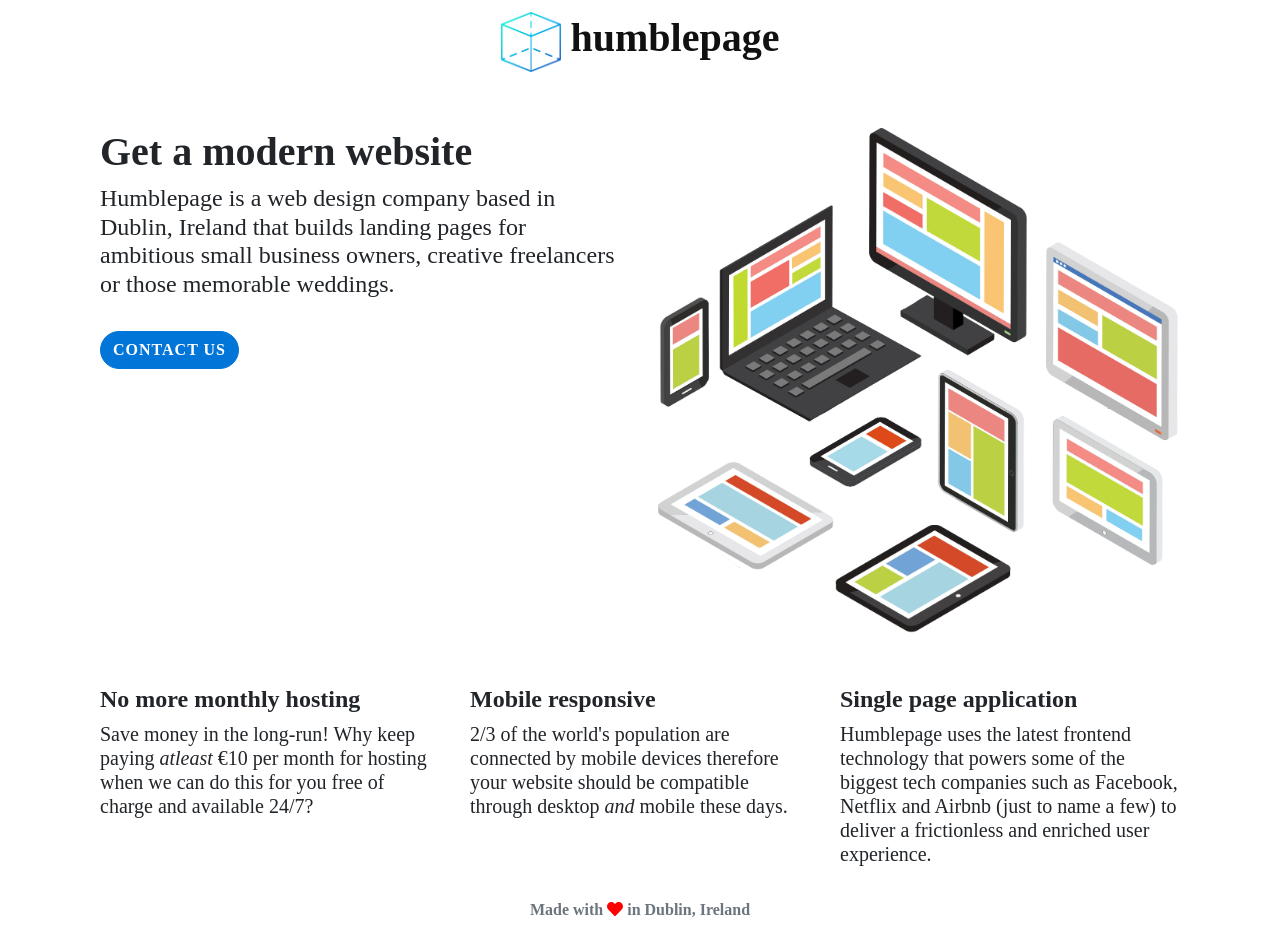
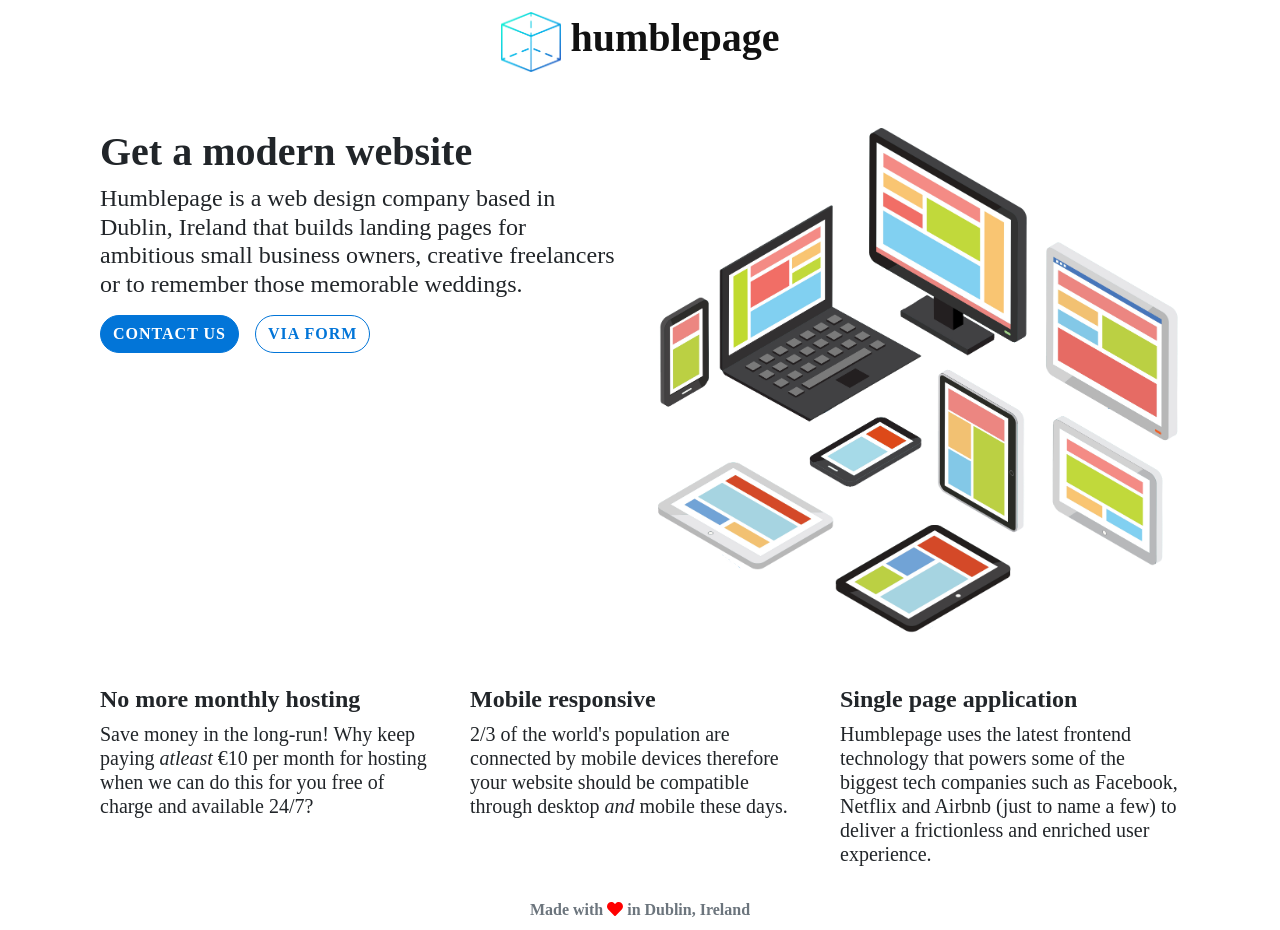
Before and after one commit to jkrclaro/asimov, a React (Create React App) app in the folder humblepage/: page /#/ in a window 1280 px wide. Built offline with nearby package versions, Linux system fonts and the light colour scheme; what webfontloader would draw is missing.

Commit message:
Use formspree

```diff
--- a/humblepage/src/components/Home.jsx
+++ b/humblepage/src/components/Home.jsx
@@ -8,18 +8,13 @@ class Home extends React.Component {
     constructor(props) {
         super(props);
         this.state = {
-            message: '',
             isFormOpen: false
         }
         this.viaForm = this.viaForm.bind(this);
     }
 
-    handleChange = (event) => {
-        this.setState({ [event.target.name]: event.target.value });
-    }
-
     viaForm() {
-        console.log('Hey!')
+        this.setState({isFormOpen: !this.state.isFormOpen});
     }
 
     render() {
@@ -28,15 +23,29 @@ class Home extends React.Component {
                 <div className='col-lg-12 mb-5'>
                     <div className='row'>
                         <div className='col-lg-6 mb-5'>
+                            <div className='mb-3'>
                                 <h1><b>Get a modern website</b></h1>
                                 <h4>
                                     Humblepage is a web design company based in Dublin, Ireland
                                     that builds landing pages for ambitious
                                     small business owners, creative freelancers
-                                or those memorable weddings.
+                                    or to remember those memorable weddings.
                                 </h4>
-                            <br/>
+                            </div>
+                            <div className='mb-3'>
                                 <a className='btn btn-humblepage-primary mr-3' href='mailto:gethumblepage@gmail.com'>Contact us</a>
+                                <span className='btn btn-humblepage-alternative' onClick={this.viaForm}>Via form</span>
+                            </div>
+
+                            <div>
+                                {this.state.isFormOpen ? (
+                                    <form action='https://formspree.io/gethumblepage@gmail.com' method='POST'>
+                                        <input type='email' name='_replyto' placeholder='Your email' className='form-control mb-3'></input>
+                                        <textarea name='message' placeholder='Your message' className='form-control mb-3'></textarea>
+                                        <input type='submit' className='btn btn-humblepage-alternative btn-block' value='Send message'></input>
+                                    </form>
+                                ) : (null)}
+                            </div>
                         </div>
                         <div className='col-lg-6 text-center'>
                             <img src={isometric1} className='img-fluid' alt='isometric1'></img>
--- a/humblepage/src/index.css
+++ b/humblepage/src/index.css
@@ -26,7 +26,6 @@
 }
 
 .form-control {
-    border-color: #0275D8 !important;
     border-radius: 24px !important;
 }
 
```
Lines whose indentation alone changed are shown as unchanged.
